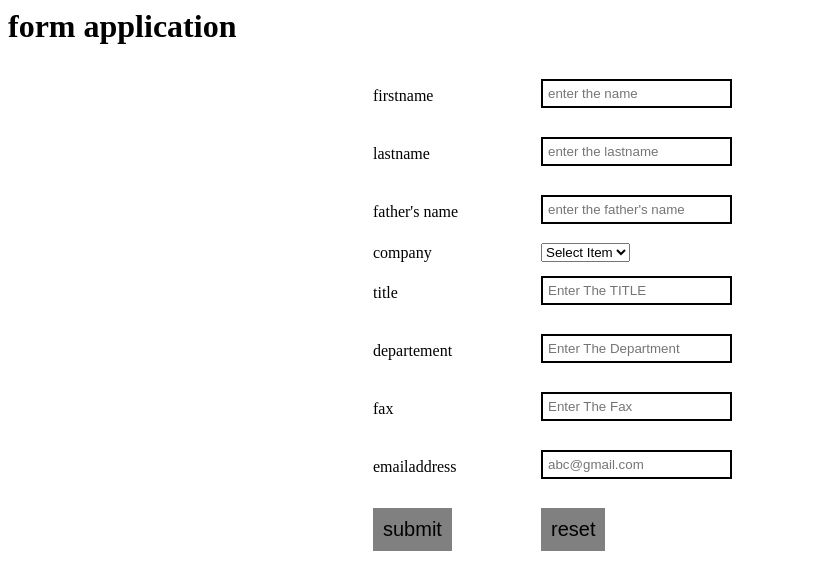
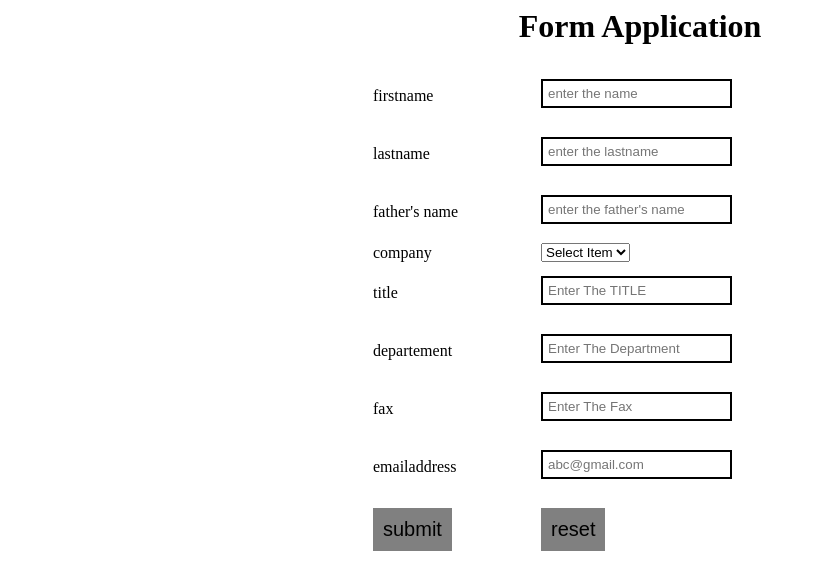
Before and after one commit to anita0402/anita, a PHP site: page /javascript/formwithvalidation.html in a window 1280 px wide. Shown: the top 568 px of the page, without its empty margins (0-816 px from the left). Run offline with PHP 8.4, Linux system fonts and the light colour scheme.

Commit message:
Update cssfile.css

```diff
--- a/javascript/cssfile.css
+++ b/javascript/cssfile.css
@@ -11,7 +11,7 @@ color:black;
 padding:10px;
 font-size:20px;
 border:none!important;}
-.header h1{
+header h1{
 text-align:center;
   text-transform:capitalize;
 
```
